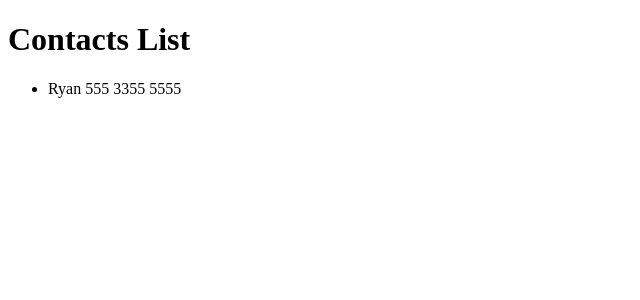
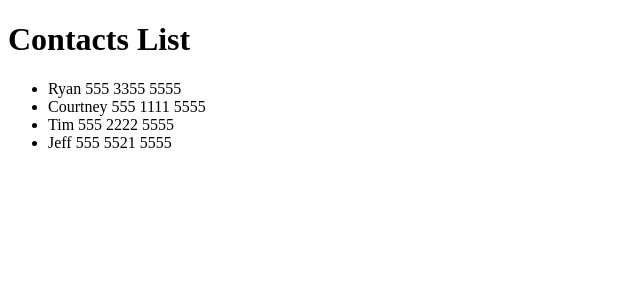
Before and after one commit to rcruzy/react-for-everyone-levelup-tuts, a React app: page / in a window 1280 px wide. Shown: the top 300 px of the page, without its empty margins (0-640 px from the left). Built offline with nearby package versions, Linux system fonts and the light colour scheme.

Commit message:
tutorial 12 iterating over data JSX

```diff
--- a/src/App.js
+++ b/src/App.js
@@ -6,10 +6,23 @@ import ReactDom from 'react-dom';
 import ContactsList from './ContactsList';
 
 
-let contacts = {
+let contacts = [{
+    id: 1,
     name: 'Ryan',
     phone: '555 3355 5555'
-};
+}, {
+    id: 2,
+    name: 'Courtney',
+    phone: '555 1111 5555'
+}, {
+    id: 3,
+    name: 'Tim',
+    phone: '555 2222 5555'
+}, {
+    id: 4,
+    name: 'Jeff',
+    phone: '555 5521 5555'
+}];
 
 // base component
 class App extends React.Component {
--- /dev/null
+++ b/src/Contact.js
@@ -0,0 +1,17 @@
+// import from dependencies
+import React from 'react';
+import ReactDom from 'react-dom';
+
+// chld component component
+class Contact extends React.Component {
+    render() {
+        return (
+            <li>
+            	{/* use passed data here*/}
+                {this.props.contact.name} {this.props.contact.phone}
+            </li>
+        )
+    }
+}
+
+export default Contact;
--- a/src/ContactsList.js
+++ b/src/ContactsList.js
@@ -1,14 +1,23 @@
 // import from dependencies
 import React from 'react';
 import ReactDom from 'react-dom';
+
+// import created component
+import Contact from './Contact';
 
 // chld component component
 class ContactsList extends React.Component {
     render() {
         return (
             <ul>
-            	{/* use data passed to child component*/}
-                <li>{this.props.contacts.name} {this.props.contacts.phone}</li>
+            	{/* loop inside array with map function
+					return component inside annon function
+            	*/}
+            	{this.props.contacts.map((contact)=> {
+            		// need to reference object's id to
+            		// prevent warning
+            		return <Contact contact={contact} key={contact.id}/>
+            	})}
             </ul>
         )
     }
```
